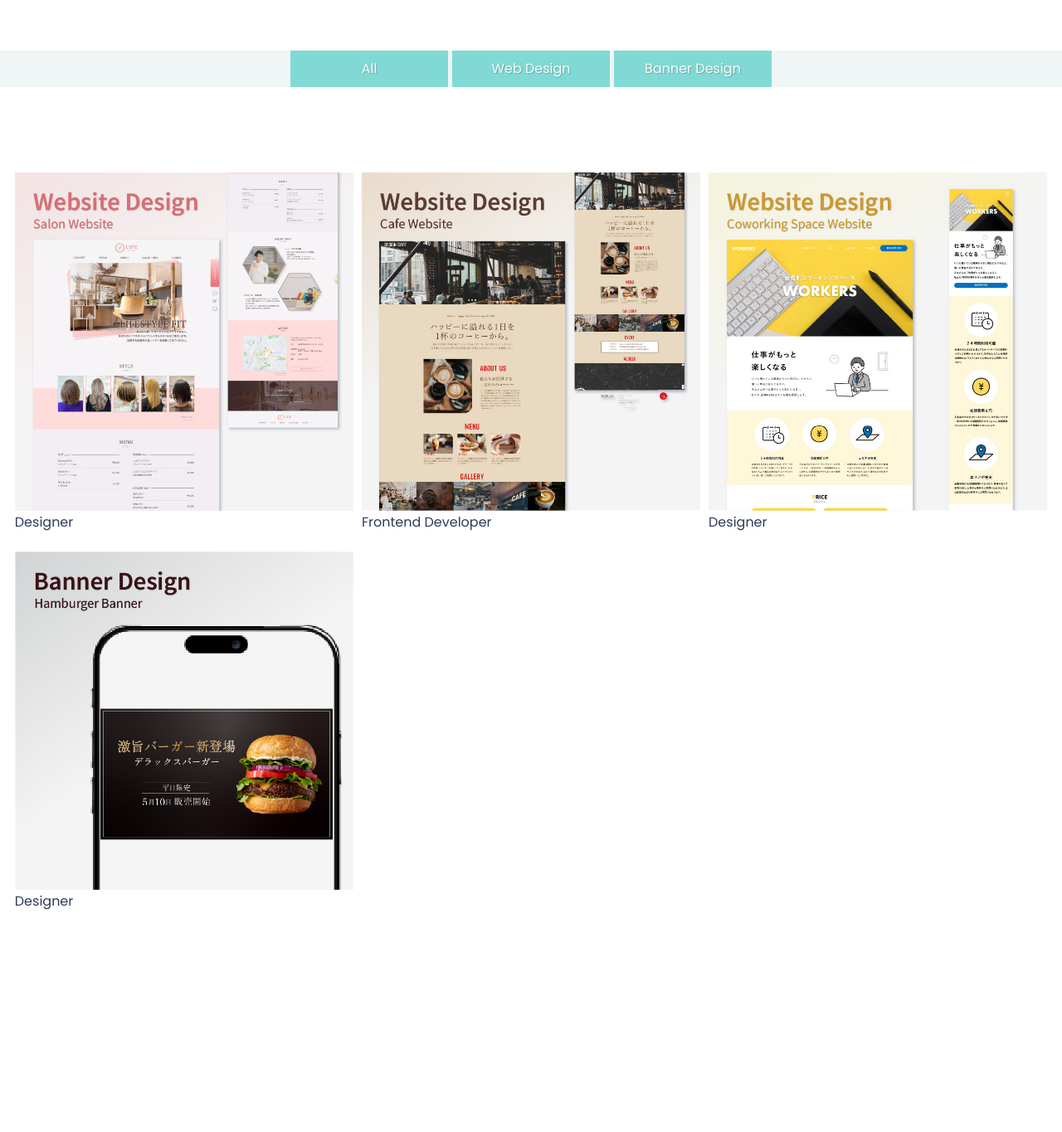
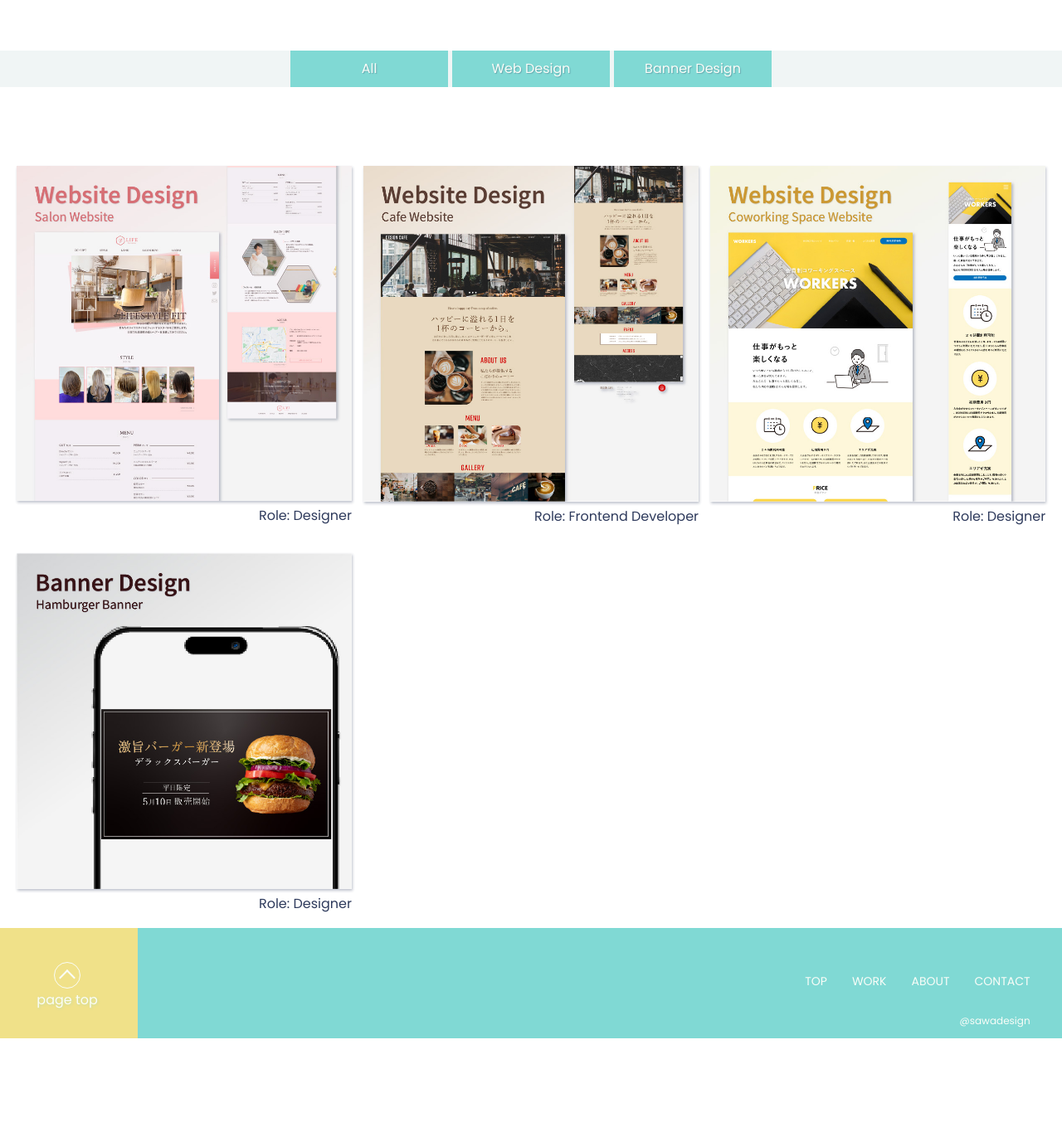
Before and after one commit to SawakoSugimori/Dezasuta-GitHub, a PHP site: page /work/index.html in a window 1280 px wide. Shown: the part 329-1694 px from the top of the page at 83% size. After the commit the page ends 1581 px from the top, so only its background shows below. Run offline with PHP 8.4, Linux system fonts and the light colour scheme; style sheets or scripts are compiled from the project's sources.

Commit message:
Style: Modify margins

```diff
--- a/portfolio/work/css/style.css
+++ b/portfolio/work/css/style.css
@@ -30,12 +30,21 @@
 
 /* works list */
 .wrapper {
-  padding: 1%;
-  margin-bottom: 25%;
   display: flex;
   flex-wrap: wrap;
+  padding: 0 1%;
 }
 .wrapper .item {
-  width: calc((100% - 30px) / 3);
-  margin: 10px 5px;
+  width: calc((100% - 42px) / 3);
+  margin: 15px 7px;
+}
+.wrapper .item div {
+  box-shadow: 1px 2px 3px rgba(46, 58, 92, 0.3);
+}
+.wrapper .item .role {
+  text-align: right;
+  margin-top: 4px;
+}
+.wrapper .item .role::before {
+  content: "Role: ";
 }/*# sourceMappingURL=style.css.map */
--- a/portfolio/work/css/style.scss
+++ b/portfolio/work/css/style.scss
@@ -29,10 +29,9 @@
 }
 /* works list */
 .wrapper {
-    padding: 1%;
-    margin-bottom: 25%;
     display: flex;
     flex-wrap: wrap;
+    padding: 0 1%;
     .item {
         width: calc((100% - 42px) / 3);
         margin: 15px 7px;
```
Also changed, not shown: 1 other file.
